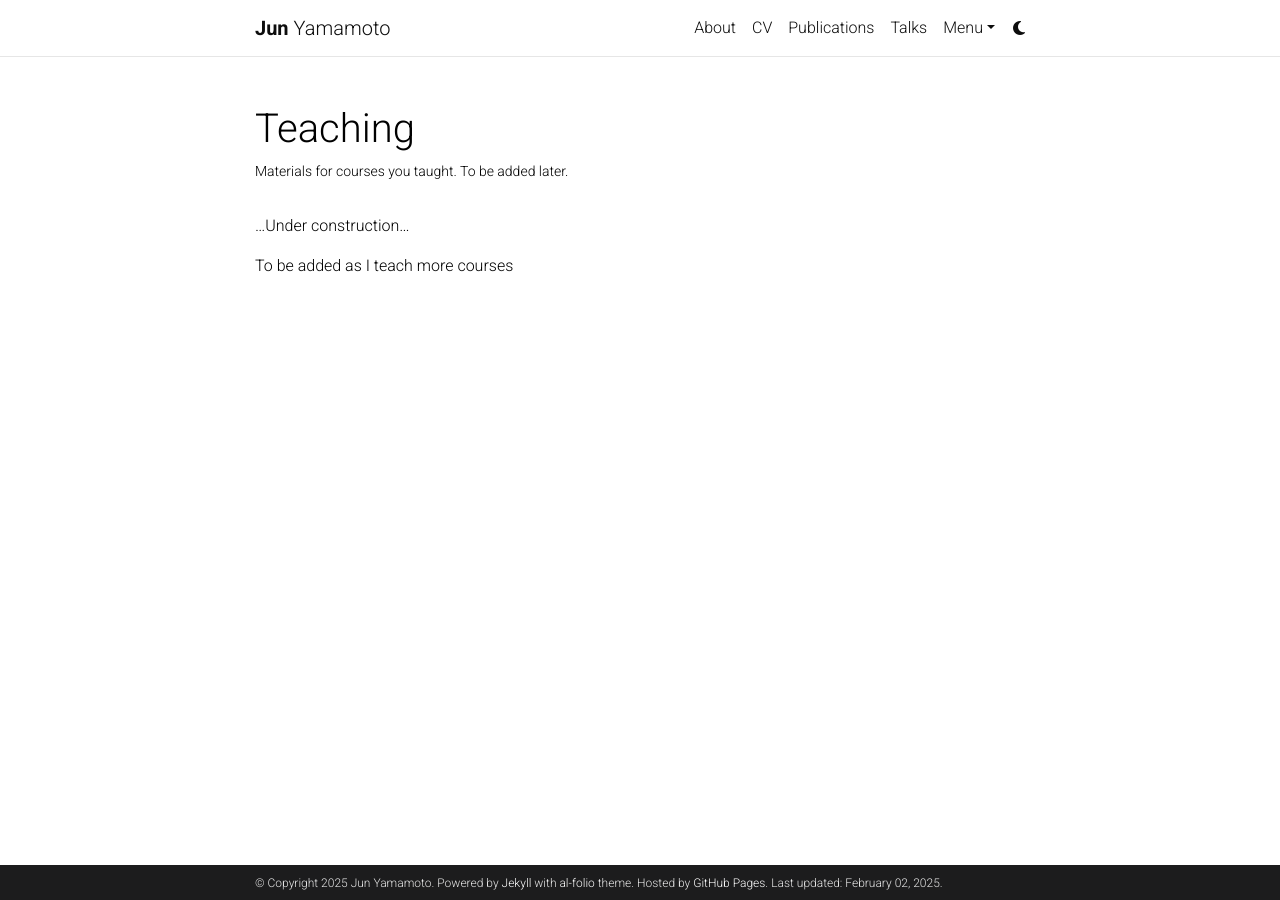
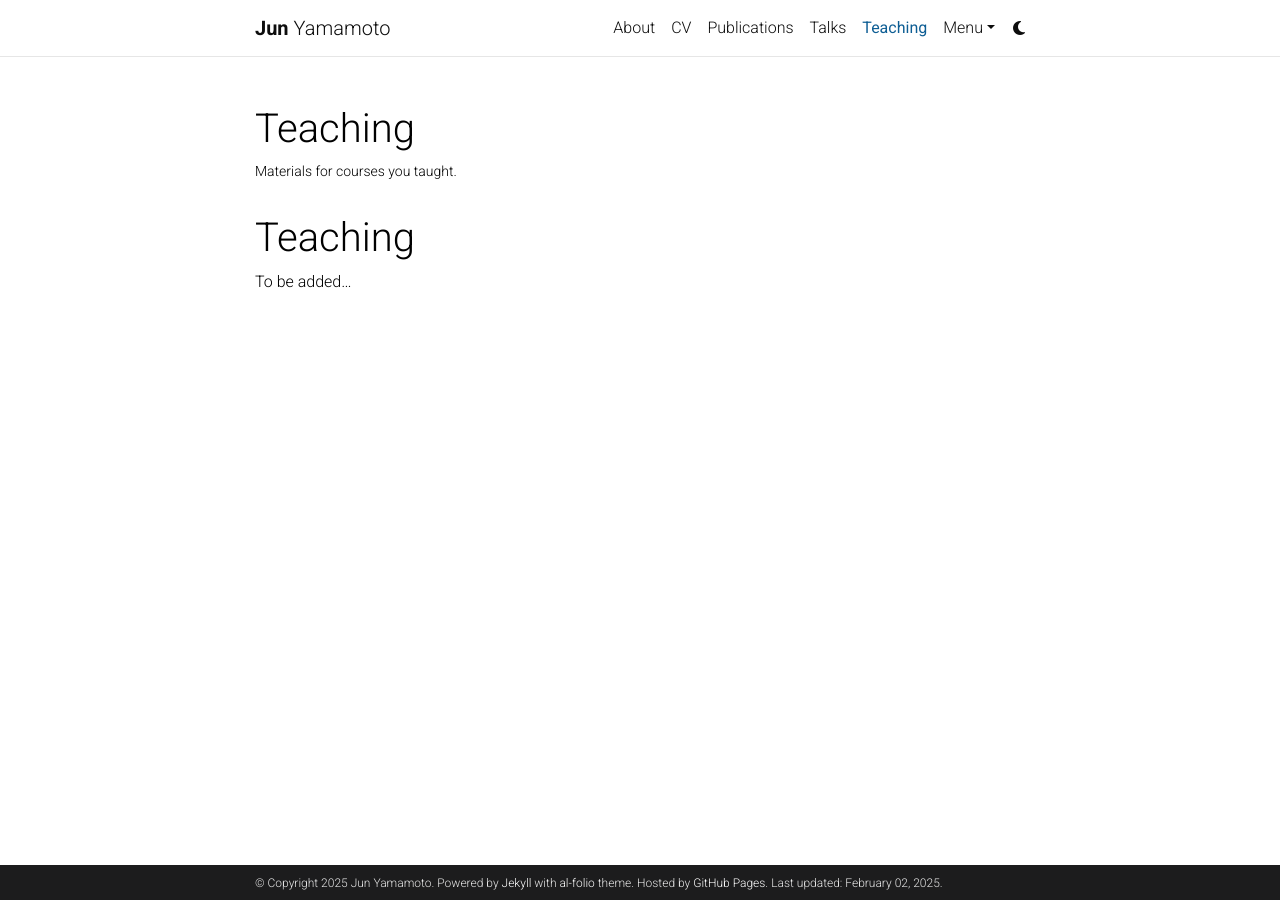
Before and after one commit to jym16/jym16.github.io, a Jekyll site: the page built from _pages/teaching.md, in a window 1280 px wide. Built offline with Jekyll 4.4.1, drawn with Linux system fonts in a browser that asks for light colours; comment, search, counter and statistics services are not loaded; a style sheet for code colours, icons or effects is not loaded.

```diff
--- a/_pages/teaching.md
+++ b/_pages/teaching.md
@@ -2,11 +2,11 @@
 layout: page
 permalink: /teaching/
 title: Teaching
-description: Materials for courses you taught. To be added later.
-nav: false
-nav_order: 6
+description: Materials for courses you taught.
+nav: true
+nav_order: 5
 ---
 
-...Under construction...
+# Teaching
 
-To be added as I teach more courses
+To be added...
```
Also changed, not shown: _news/wwcs2025.md (added, +9 -0 lines), _pages/dropdown.md (+1 -1 lines), _pages/publications.md (+1 -1 lines).
